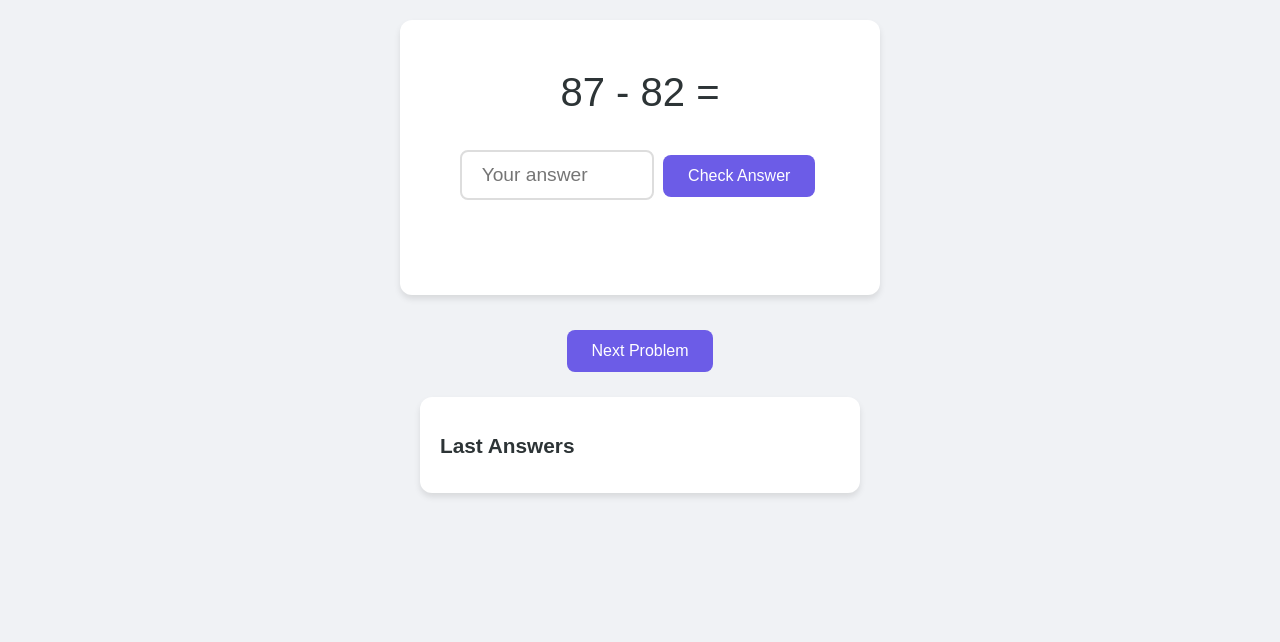
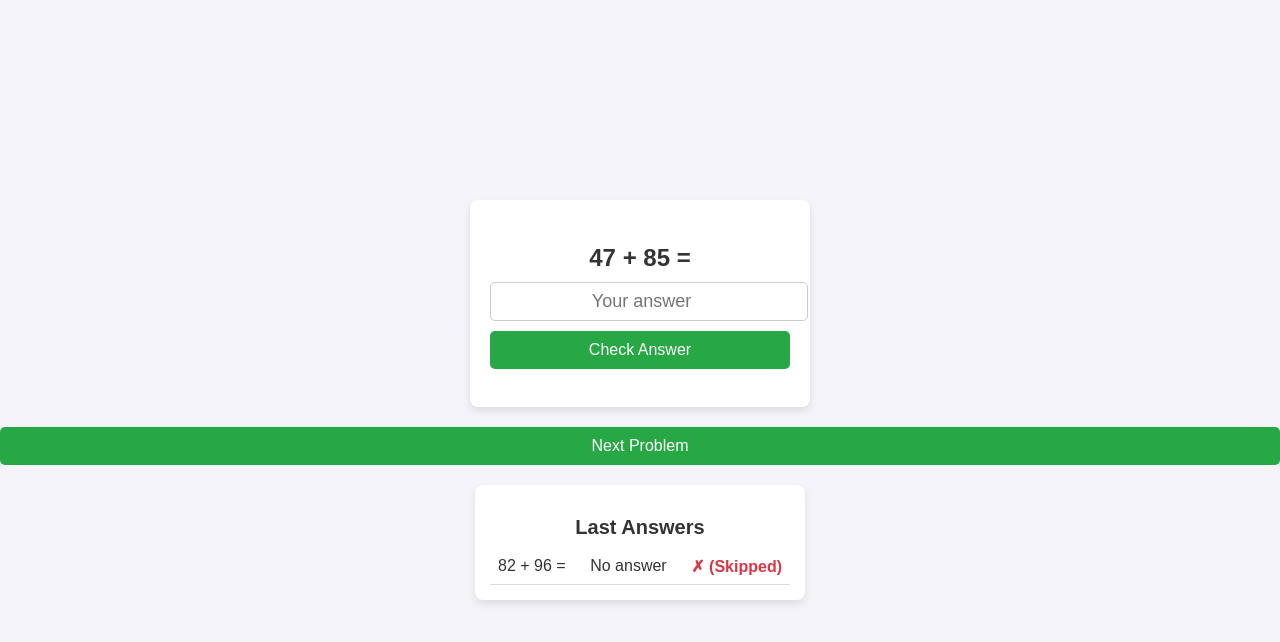
Before and after one commit to keithpatel/Math, a plain HTML site: page index.html in a window 1280 px wide. Both pictures are taken after a click on the button "Next Problem". Drawn offline with Linux system fonts and the light colour scheme.

Commit message:
Update index.html

```diff
--- a/index.html
+++ b/index.html
@@ -6,97 +6,87 @@
     <title>Math Practice App</title>
     <style>
         body {
-            font-family: 'Arial', sans-serif;
-            background-color: #f0f2f5;
+            font-family: Arial, sans-serif;
+            background: #f4f4f9;
+            color: #333;
+            text-align: center;
             margin: 0;
-            padding: 20px;
+            padding: 0;
             display: flex;
             flex-direction: column;
             align-items: center;
-            min-height: 100vh;
+            justify-content: center;
+            height: 100vh;
         }
 
         .problem-container {
-            background: white;
-            padding: 30px 40px;
-            border-radius: 12px;
-            box-shadow: 0 4px 6px rgba(0, 0, 0, 0.1);
-            margin-bottom: 30px;
+            background: #fff;
+            padding: 20px;
+            border-radius: 8px;
+            box-shadow: 0 4px 8px rgba(0, 0, 0, 0.1);
+            width: 300px;
+            margin-bottom: 20px;
+        }
+
+        .problem {
+            font-size: 24px;
+            font-weight: bold;
+            margin-bottom: 10px;
+        }
+
+        input {
             width: 100%;
-            max-width: 400px;
+            padding: 8px;
+            font-size: 18px;
+            margin-bottom: 10px;
+            border: 1px solid #ccc;
+            border-radius: 5px;
             text-align: center;
         }
 
-        .problem {
-            font-size: 2.5em;
-            margin: 20px 0;
-            color: #2d3436;
-            font-weight: 300;
-        }
-
-        #answer {
-            font-size: 1.2em;
-            padding: 12px 20px;
-            border: 2px solid #ddd;
-            border-radius: 8px;
-            width: 150px;
-            margin: 15px 0;
-            transition: border-color 0.3s ease;
-        }
-
-        #answer:focus {
-            outline: none;
-            border-color: #6c5ce7;
-        }
-
         button {
-            background-color: #6c5ce7;
+            background: #28a745;
             color: white;
             border: none;
-            padding: 12px 25px;
-            border-radius: 8px;
-            font-size: 1em;
+            padding: 10px;
+            font-size: 16px;
+            border-radius: 5px;
             cursor: pointer;
-            transition: transform 0.2s ease, background-color 0.3s ease;
-            margin: 5px;
+            width: 100%;
         }
 
         button:hover {
-            background-color: #5b4bc4;
-            transform: translateY(-2px);
+            background: #218838;
         }
 
         .result {
-            font-size: 1.1em;
-            margin: 15px 0;
-            padding: 10px;
-            border-radius: 6px;
+            margin-top: 10px;
+            font-size: 18px;
+            font-weight: bold;
         }
 
         .correct {
-            background-color: #d4edda;
-            color: #155724;
+            color: #28a745;
         }
 
         .incorrect {
-            background-color: #f8d7da;
-            color: #721c24;
+            color: #dc3545;
         }
 
         .history-container {
-            background: white;
-            padding: 20px;
-            border-radius: 12px;
-            box-shadow: 0 4px 6px rgba(0, 0, 0, 0.1);
-            width: 100%;
-            max-width: 400px;
-            margin-top: 20px;
+            background: #fff;
+            padding: 15px;
+            border-radius: 8px;
+            box-shadow: 0 4px 8px rgba(0, 0, 0, 0.1);
+            width: 300px;
+            margin-top: 10px;
+            max-height: 250px;
+            overflow-y: auto;
         }
 
         .history-title {
-            color: #2d3436;
-            margin-bottom: 15px;
-            font-size: 1.3em;
+            font-size: 20px;
+            margin-bottom: 10px;
         }
 
         .history-list {
@@ -106,40 +96,27 @@
         }
 
         .history-item {
-            padding: 10px 0;
-            border-bottom: 1px solid #eee;
+            padding: 8px;
+            border-bottom: 1px solid #ddd;
+            font-size: 16px;
             display: flex;
             justify-content: space-between;
-            align-items: center;
-        }
-
-        .history-problem {
-            color: #636e72;
-            font-weight: bold;
-        }
-
-        .history-answer {
-            color: #2d3436;
-            margin: 0 10px;
         }
 
         .history-correct {
-            color: #2ecc71;
+            color: #28a745;
             font-weight: bold;
         }
 
         .history-incorrect {
-            color: #e74c3c;
+            color: #dc3545;
             font-weight: bold;
         }
 
-        @media (max-width: 480px) {
-            .problem {
-                font-size: 2em;
-            }
-
-            .problem-container {
-                padding: 20px;
+        @media (max-width: 400px) {
+            .problem-container,
+            .history-container {
+                width: 90%;
             }
         }
     </style>
@@ -156,7 +133,7 @@
         <p class="result" id="result"></p>
     </div>
 
-    <button onclick="nextProblem()">Next Problem</button>
+    <button onclick="nextProblem()" style="margin-bottom: 10px;">Next Problem</button>
 
     <div class="history-container">
         <h2 class="history-title">Last Answers</h2>
@@ -182,7 +159,7 @@
             currentNum1 = Math.floor(Math.random() * 99) + 1;
             currentNum2 = Math.floor(Math.random() * 99) + 1;
             const operators = ['+', '-'];
-            currentOperator = operators[(Math.floor(Math.random() * operators.length))];
+            currentOperator = operators[Math.floor(Math.random() * operators.length)];
 
             num1Element.textContent = currentNum1;
             operatorElement.textContent = currentOperator;
@@ -231,7 +208,30 @@
         }
 
         function nextProblem() {
-            generateProblem();
+            const userAnswer = answerInput.value.trim();
+
+            if (userAnswer === '') {
+                resultDisplay.textContent = "No answer provided!";
+                resultDisplay.className = 'result incorrect';
+
+                const problemString = `${currentNum1} ${currentOperator} ${currentNum2}`;
+                answerHistory.unshift({
+                    problem: problemString,
+                    userAnswer: 'No answer',
+                    correct: false
+                });
+
+                if (answerHistory.length > MAX_HISTORY) {
+                    answerHistory.pop();
+                }
+                updateHistoryDisplay();
+
+                setTimeout(() => {
+                    generateProblem();
+                }, 1500);
+            } else {
+                generateProblem();
+            }
         }
 
         function updateHistoryDisplay() {
@@ -244,7 +244,7 @@
                     <span class="history-problem">${item.problem} =</span>
                     <span class="history-answer">${item.userAnswer}</span>
                     <span class="${item.correct ? 'history-correct' : 'history-incorrect'}">
-                        ${item.correct ? '✓' : `✗ (${eval(item.problem)})`}
+                        ${item.correct ? '✓' : `✗ (${item.userAnswer === 'No answer' ? 'Skipped' : eval(item.problem)})`}
                     </span>
                 `;
                 historyList.appendChild(listItem);
```
